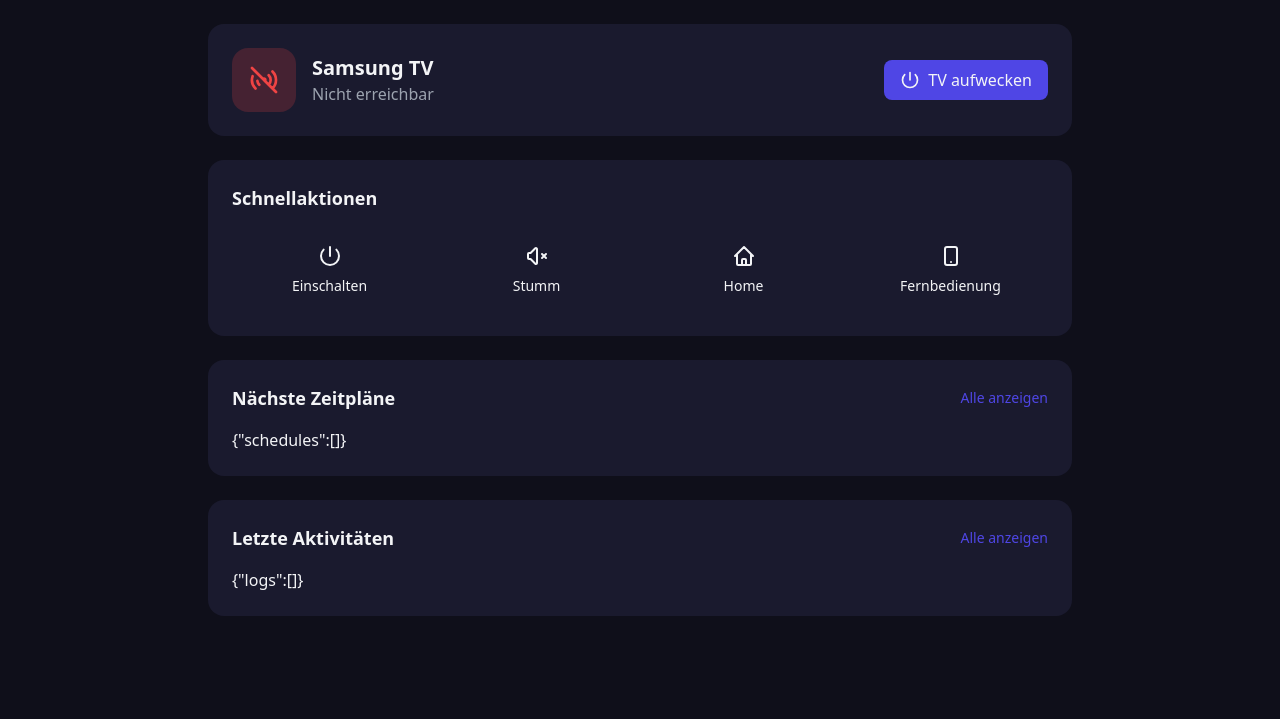
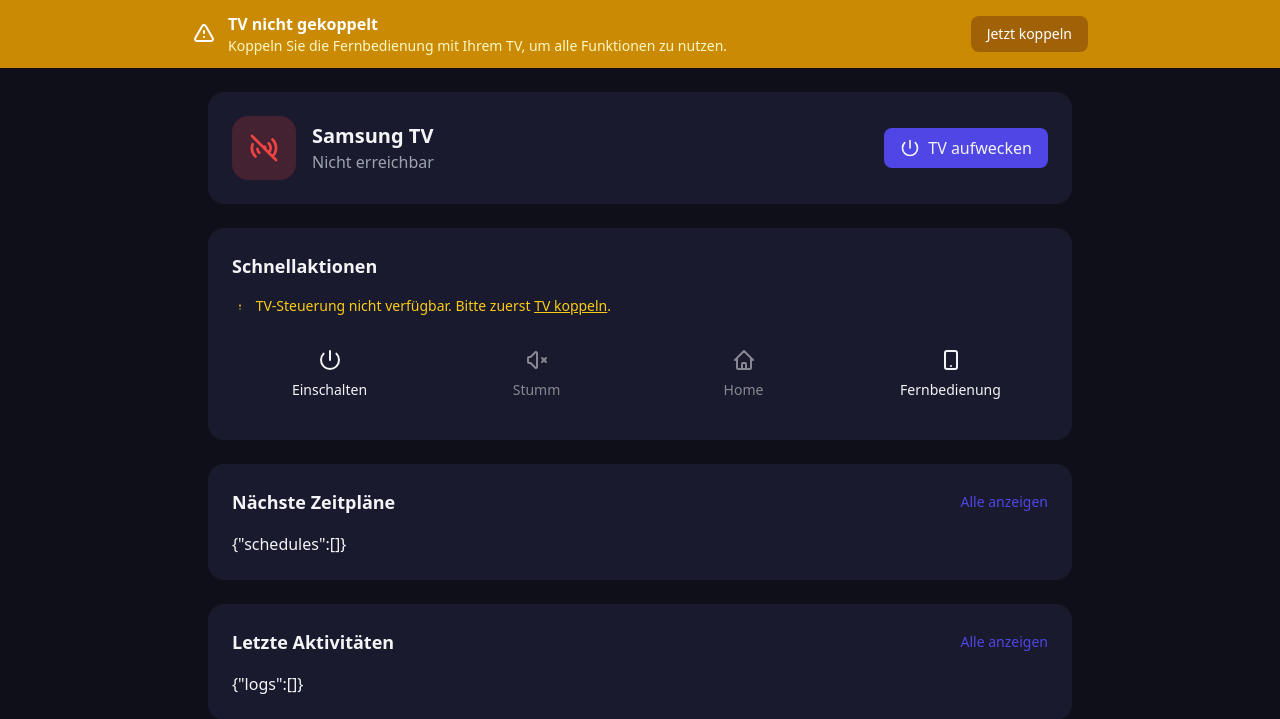
Before and after one commit to katosh/remoteremote, a Flask app: page /dashboard in a window 1280 px wide. Shown: the part 57-776 px from the top of the page. Before the commit the page ends 673 px from the top, so only its background shows below. Run offline with Flask 3, Linux system fonts and the light colour scheme; the visitor is signed in with stand-in values (Sample User, id 1); data comes from the database, SQL or seed files in the repository; data that the repository does not hold is empty; some libraries are stand-ins or nearby versions.

Commit message:
Improve UX: clear token warning, disable controls, auto-refresh
Token warning:
- Add prominent yellow banner when TV not paired
- Show "Jetzt koppeln" button linking to settings
- Display inline warning in Quick Actions section

Disabled controls without token:
- Buttons are disabled and grayed out when no token
- Prevents confusion about why buttons don't work

Auto-refresh after power actions:
- Page reloads 1 second after turning off
- Page reloads 3 seconds after turning on (to allow TV to boot)
- Ensures UI shows correct state after power toggle

🤖 Generated with [Claude Code](https://claude.com/claude-code)

Co-Authored-By: Claude Opus 4.5 <noreply@anthropic.com>

```diff
--- a/app/templates/base.html
+++ b/app/templates/base.html
@@ -209,6 +209,28 @@
         {% endif %}
     {% endwith %}
 
+    <!-- Token Warning Banner -->
+    {% if current_user.is_authenticated and not tv_has_token %}
+    <div class="bg-yellow-600 text-white px-4 py-3">
+        <div class="max-w-4xl mx-auto flex items-center justify-between flex-wrap gap-2">
+            <div class="flex items-center gap-3">
+                <svg class="w-6 h-6 flex-shrink-0" fill="none" stroke="currentColor" viewBox="0 0 24 24">
+                    <path stroke-linecap="round" stroke-linejoin="round" stroke-width="2"
+                          d="M12 9v2m0 4h.01m-6.938 4h13.856c1.54 0 2.502-1.667 1.732-3L13.732 4c-.77-1.333-2.694-1.333-3.464 0L3.34 16c-.77 1.333.192 3 1.732 3z"/>
+                </svg>
+                <div>
+                    <p class="font-semibold">TV nicht gekoppelt</p>
+                    <p class="text-sm text-yellow-100">Koppeln Sie die Fernbedienung mit Ihrem TV, um alle Funktionen zu nutzen.</p>
+                </div>
+            </div>
+            <a href="{{ url_for('settings.settings_view') }}#tv-pairing"
+               class="bg-yellow-700 hover:bg-yellow-800 px-4 py-2 rounded-lg text-sm font-medium whitespace-nowrap">
+                Jetzt koppeln
+            </a>
+        </div>
+    </div>
+    {% endif %}
+
     <!-- Main Content -->
     <main class="{% if current_user.is_authenticated %}pb-20 md:pb-4{% endif %}">
         {% block content %}{% endblock %}
--- a/app/templates/dashboard.html
+++ b/app/templates/dashboard.html
@@ -13,14 +13,24 @@
     </div>
 
     <!-- Quick Actions -->
-    <div class="bg-tv-dark rounded-2xl p-6">
+    <div class="bg-tv-dark rounded-2xl p-6" id="quick-actions">
         <h2 class="text-lg font-semibold mb-4">Schnellaktionen</h2>
+        {% if not tv_has_token %}
+        <p class="text-yellow-400 text-sm mb-4">
+            <svg class="w-4 h-4 inline mr-1" fill="none" stroke="currentColor" viewBox="0 0 24 24">
+                <path stroke-linecap="round" stroke-linejoin="round" stroke-width="2" d="M12 9v2m0 4h.01"/>
+            </svg>
+            TV-Steuerung nicht verfügbar. Bitte zuerst <a href="{{ url_for('settings.settings_view') }}" class="underline">TV koppeln</a>.
+        </p>
+        {% endif %}
         <div class="grid grid-cols-2 sm:grid-cols-4 gap-3">
             {% if reachable and power_state == 'on' %}
             <button hx-post="{{ url_for('remote.power') }}"
                     hx-vals='{"action": "off"}'
                     hx-swap="none"
-                    class="btn-remote btn-power py-4 flex flex-col items-center gap-2">
+                    hx-on::after-request="setTimeout(() => location.reload(), 1000)"
+                    {% if not tv_has_token %}disabled{% endif %}
+                    class="btn-remote btn-power py-4 flex flex-col items-center gap-2 {% if not tv_has_token %}opacity-50 cursor-not-allowed{% endif %}">
                 <svg class="w-6 h-6" fill="none" stroke="currentColor" viewBox="0 0 24 24">
                     <path stroke-linecap="round" stroke-linejoin="round" stroke-width="2"
                           d="M5.636 5.636a9 9 0 1 0 12.728 0M12 3v9"/>
@@ -31,6 +41,7 @@
             <button hx-post="{{ url_for('remote.power') }}"
                     hx-vals='{"action": "on"}'
                     hx-swap="none"
+                    hx-on::after-request="setTimeout(() => location.reload(), 3000)"
                     class="btn-remote btn-power py-4 flex flex-col items-center gap-2">
                 <svg class="w-6 h-6" fill="none" stroke="currentColor" viewBox="0 0 24 24">
                     <path stroke-linecap="round" stroke-linejoin="round" stroke-width="2"
@@ -42,7 +53,8 @@
 
             <button hx-post="{{ url_for('remote.send_key', key='KEY_MUTE') }}"
                     hx-swap="none"
-                    class="btn-remote py-4 flex flex-col items-center gap-2">
+                    {% if not tv_has_token %}disabled{% endif %}
+                    class="btn-remote py-4 flex flex-col items-center gap-2 {% if not tv_has_token %}opacity-50 cursor-not-allowed{% endif %}">
                 <svg class="w-6 h-6" fill="none" stroke="currentColor" viewBox="0 0 24 24">
                     <path stroke-linecap="round" stroke-linejoin="round" stroke-width="2"
                           d="M5.586 15H4a1 1 0 01-1-1v-4a1 1 0 011-1h1.586l4.707-4.707C10.923 3.663 12 4.109 12 5v14c0 .891-1.077 1.337-1.707.707L5.586 15z"/>
@@ -54,7 +66,8 @@
 
             <button hx-post="{{ url_for('remote.send_key', key='KEY_HOME') }}"
                     hx-swap="none"
-                    class="btn-remote py-4 flex flex-col items-center gap-2">
+                    {% if not tv_has_token %}disabled{% endif %}
+                    class="btn-remote py-4 flex flex-col items-center gap-2 {% if not tv_has_token %}opacity-50 cursor-not-allowed{% endif %}">
                 <svg class="w-6 h-6" fill="none" stroke="currentColor" viewBox="0 0 24 24">
                     <path stroke-linecap="round" stroke-linejoin="round" stroke-width="2"
                           d="M3 12l2-2m0 0l7-7 7 7M5 10v10a1 1 0 001 1h3m10-11l2 2m-2-2v10a1 1 0 01-1 1h-3m-6 0a1 1 0 001-1v-4a1 1 0 011-1h2a1 1 0 011 1v4a1 1 0 001 1m-6 0h6"/>
```
